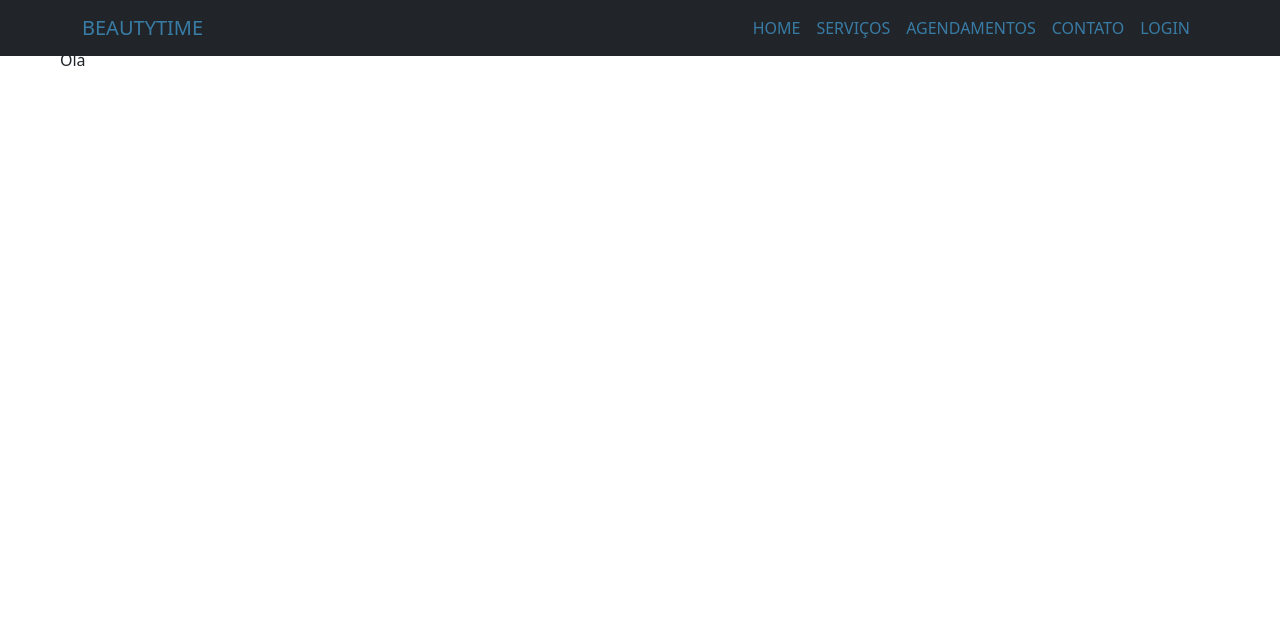
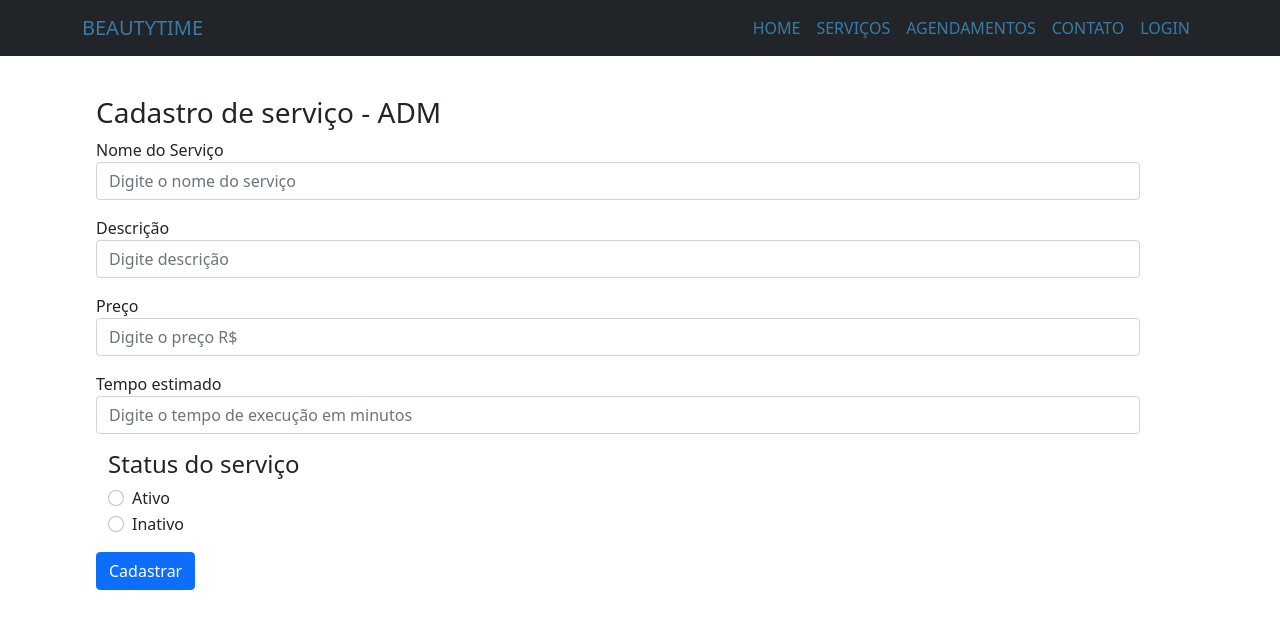
Before and after one commit to Squad-ProWay/Projeto-de-Milhoes-Angular, an Angular app: page /cadservico in a window 1280 px wide. Shown: the top 628 px of the page. Built offline with nearby package versions, Linux system fonts and the light colour scheme; a web font is replaced by a local one.

Commit message:
Método salvar do cadastro serviço

```diff
--- /dev/null
+++ b/db.json
@@ -0,0 +1,12 @@
+{
+  "servicos": [
+    {
+      "nome": "Corte de Cabelo",
+      "descricao": "Cabelo feminino",
+      "preco": "50.00",
+      "tempo": "50 min",
+      "status": "ativo",
+      "id": 1
+    }
+  ]
+}
--- a/src/app/app.module.ts
+++ b/src/app/app.module.ts
@@ -9,6 +9,8 @@ import { CadastroUsuarioComponent } from './cadastro-usuario/cadastro-usuario.co
 import { FooterComponent } from './footer/footer.component';
 import { HomeComponent } from './home/home.component';
 import { CadastroServicoComponent } from './cadastro-servico/cadastro-servico.component';
+import { FormsModule } from '@angular/forms';
+import { HttpClientModule } from '@angular/common/http';
 
 @NgModule({
   declarations: [
@@ -22,7 +24,9 @@ import { CadastroServicoComponent } from './cadastro-servico/cadastro-servico.co
   ],
   imports: [
     BrowserModule,
-    AppRoutingModule
+    AppRoutingModule,
+    FormsModule,
+    HttpClientModule
   ],
   providers: [],
   bootstrap: [AppComponent]
--- a/src/app/cadastro-servico/cadastro-servico.component.html
+++ b/src/app/cadastro-servico/cadastro-servico.component.html
@@ -1,3 +1,37 @@
-<div class=" container m-5">
-Olá
+<div class=" container p-5 m-5">
+    <h3>Cadastro de serviço - ADM</h3>
+    <form #f="ngForm" (ngSubmit)="gravar(f.value)">
+        <div class="form-group mb-3">
+          <label>Nome do Serviço</label>
+          <input type="text" class="form-control" ngModel name="nome" placeholder="Digite o nome do serviço">
+        </div>
+        <div class="form-group mb-3">
+            <label>Descrição</label>
+            <input type="text" class="form-control" ngModel name="descricao" placeholder="Digite descrição">
+          </div>
+          <div class="form-group mb-3">
+            <label>Preço</label>
+            <input type="text" class="form-control" ngModel name="preco" placeholder="Digite o preço R$">
+          </div>
+          <div class="form-group mb-3">
+            <label>Tempo estimado</label>
+            <input type="text" class="form-control" ngModel name="tempo" placeholder="Digite o tempo de execução em minutos">
+          </div>
+          <div class="container mb-3">
+              <h4 class="mt-3">Status do serviço</h4>
+              <div class="form-check">
+                <input class="form-check-input" type="radio" ngModel name="status"  value="ativo" checked>
+                <label class="form-check-label" for="radio1">
+                  Ativo
+                </label>
+              </div>
+              <div class="form-check">
+                <input class="form-check-input" type="radio" ngModel name="status"  value="inativo" checked>
+                <label class="form-check-label" for="radios2">
+                  Inativo
+                </label>
+              </div>
+          </div>
+        <button type="submit" class="btn btn-primary">Cadastrar</button>
+      </form>
 </div>
--- a/src/app/cadastro-servico/cadastro-servico.component.ts
+++ b/src/app/cadastro-servico/cadastro-servico.component.ts
@@ -1,4 +1,5 @@
 import { Component, OnInit } from '@angular/core';
+import { ServicosService } from '../servicos.service';
 
 @Component({
   selector: 'app-cadastro-servico',
@@ -7,8 +8,11 @@ import { Component, OnInit } from '@angular/core';
 })
 export class CadastroServicoComponent implements OnInit {
 
-  constructor() { }
+  constructor(private serviceServico: ServicosService) { }
 
+  gravar(dados: any){
+    this.serviceServico.gravar(dados).subscribe(x => window.location.reload())
+ }
   ngOnInit(): void {
   }
 
--- /dev/null
+++ b/src/app/servicos.service.ts
@@ -0,0 +1,15 @@
+import { HttpClient } from '@angular/common/http';
+import { Injectable } from '@angular/core';
+
+@Injectable({
+  providedIn: 'root'
+})
+export class ServicosService {
+
+  constructor(private http: HttpClient) { }
+
+  gravar(dados: any) {
+    let url = 'http://localhost:3000/servicos'
+    return this.http.post(url, dados);
+  }
+}
```
Also changed, not shown: 1 other file (tests, documents, lock files or other folders).
